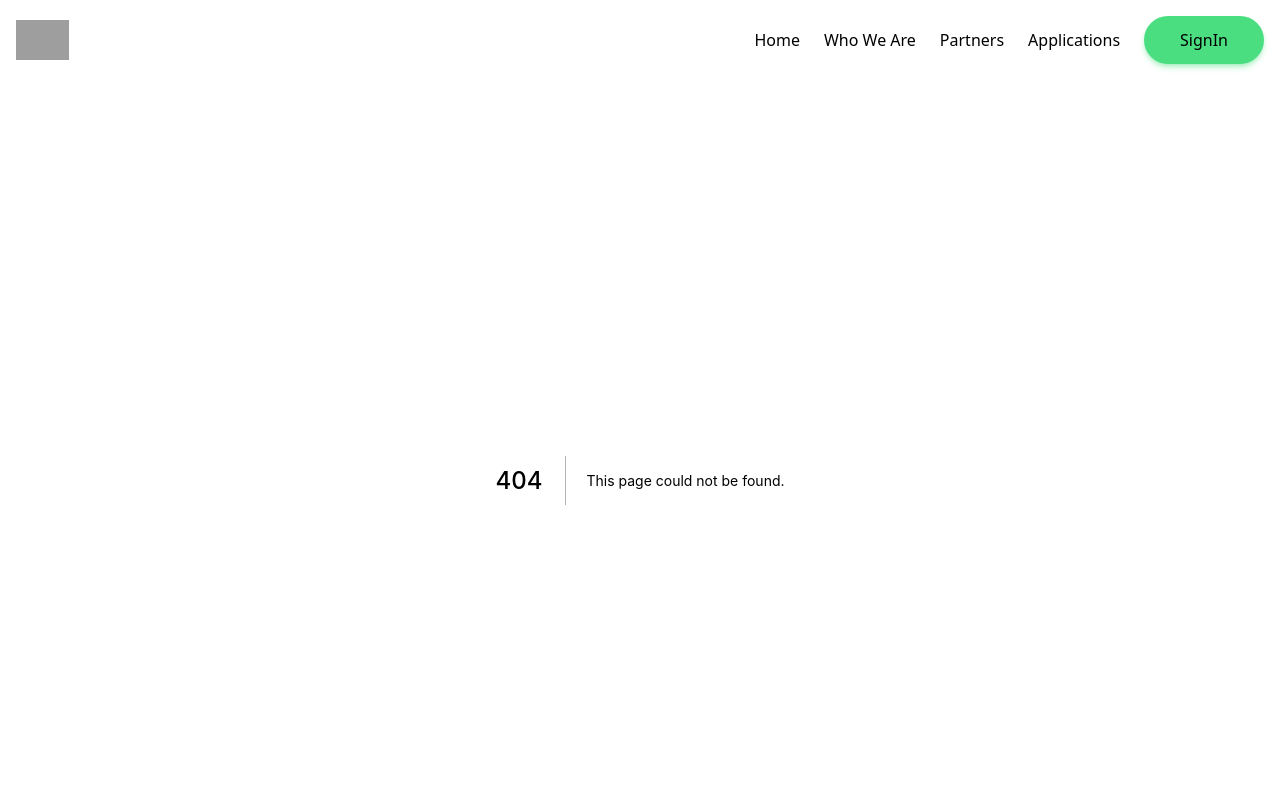
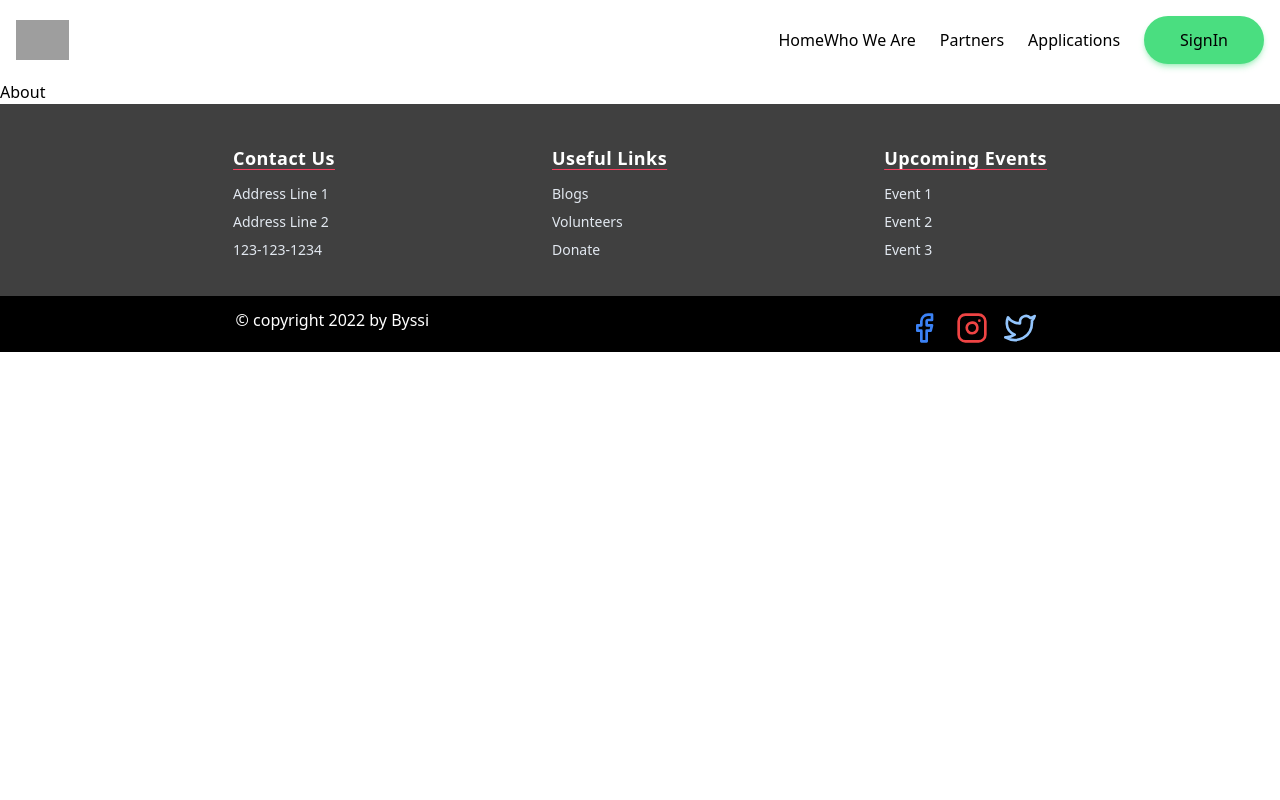
Before and after one commit to YagneshP/byssi, a Next.js app: page /about in a window 1280 px wide. Before the commit this address had no page. Shown: the top 800 px of the page. Built offline with nearby package versions, Linux system fonts and the light colour scheme; grey boxes are pictures that could not be loaded.

Commit message:
Fix : use z-index for navbar and footer for links to work

```diff
--- a/component/Footer/index.js
+++ b/component/Footer/index.js
@@ -2,7 +2,7 @@ import React from "react";
 
 const Footer = () => {
   return (
-    <footer className='flex flex-col text-white'>
+    <footer className='flex flex-col text-white z-10'>
       <section className='main-footer flex flex-col sm:flex-row p-4 justify-evenly bg-neutral-700 text-white'>
         <section className='contact flex flex-col py-4'>
           <h3 className='text-lg underline underline-offset-4 py-2 tracking-wide decoration-auto font-semibold decoration-rose-500'>
@@ -55,13 +55,13 @@ const Footer = () => {
             className='px-2'
           >
             <svg
-              class='h-8 w-8 text-blue-500'
+              className='h-8 w-8 text-blue-500'
               viewBox='0 0 24 24'
               fill='none'
               stroke='currentColor'
-              stroke-width='2'
-              stroke-linecap='round'
-              stroke-linejoin='round'
+              strokeWidth='2'
+              strokeLinecap='round'
+              strokeLinejoin='round'
             >
               {" "}
               <path d='M18 2h-3a5 5 0 0 0-5 5v3H7v4h3v8h4v-8h3l1-4h-4V7a1 1 0 0 1 1-1h3z' />
@@ -73,13 +73,13 @@ const Footer = () => {
             className='px-2'
           >
             <svg
-              class='h-8 w-8 text-red-500 '
+              className='h-8 w-8 text-red-500 '
               viewBox='0 0 24 24'
               fill='none'
               stroke='currentColor'
-              stroke-width='2'
-              stroke-linecap='round'
-              stroke-linejoin='round'
+              strokeWidth='2'
+              strokeLinecap='round'
+              strokeLinejoin='round'
             >
               {" "}
               <rect x='2' y='2' width='20' height='20' rx='5' ry='5' />{" "}
@@ -93,13 +93,13 @@ const Footer = () => {
             className='px-2'
           >
             <svg
-              class='h-8 w-8 text-blue-300'
+              className='h-8 w-8 text-blue-300'
               viewBox='0 0 24 24'
               fill='none'
               stroke='currentColor'
-              stroke-width='2'
-              stroke-linecap='round'
-              stroke-linejoin='round'
+              strokeWidth='2'
+              strokeLinecap='round'
+              strokeLinejoin='round'
             >
               {" "}
               <path d='M23 3a10.9 10.9 0 0 1-3.14 1.53 4.48 4.48 0 0 0-7.86 3v1A10.66 10.66 0 0 1 3 4s-4 9 5 13a11.64 11.64 0 0 1-7 2c9 5 20 0 20-11.5a4.5 4.5 0 0 0-.08-.83A7.72 7.72 0 0 0 23 3z' />
--- a/component/Layout.js
+++ b/component/Layout.js
@@ -6,7 +6,7 @@ const Layout = ({ children }) => {
   return (
     <div className='flex flex-col h-screen'>
       <Navbar />
-      <main className='grow'>{children}</main>
+      {children}
       <Footer />
     </div>
   );
--- a/component/Navbar/index.js
+++ b/component/Navbar/index.js
@@ -1,10 +1,11 @@
+import Link from "next/link";
 import React from "react";
 import Button from "../UI/Button";
 
 const Navbar = () => {
   const [navbarOpen, setNavbarOpen] = React.useState(false);
   return (
-    <nav className='flex flex-row justify-between items-center p-4 bg-white'>
+    <nav className='flex flex-row justify-between items-center p-4 bg-white z-10'>
       <a>
         <img
           className='h-8 w-max sm:h-10'
@@ -13,13 +14,14 @@ const Navbar = () => {
       </a>
       {/* NavLinks shown at sm and bigger */}
       <div className='hidden sm:flex  justify-evenly items-center'>
-        <a
-          href='#'
-          className='font-medium active:text-orange-500 hover:text-rose-600 pr-6'
+        <Link
+          href='/'
+          className='font-medium active:text-orange-500 hover:bg-rose-600 pr-6'
         >
-          Home
-        </a>
-        <a className='font-medium text-black active:text-orange-500 hover:text-rose-600 pr-6'>
+          <a>Home</a>
+        </Link>
+
+        <a href='#' className='font-medium text-black hover:text-rose-600 pr-6'>
           Who We Are
         </a>
         <a className='font-medium text-black hover:text-rose-600  pr-6'>
--- /dev/null
+++ b/pages/about.js
@@ -0,0 +1,7 @@
+import React from "react";
+
+const About = () => {
+  return <div>About</div>;
+};
+
+export default About;
--- a/pages/index.js
+++ b/pages/index.js
@@ -1,19 +1,23 @@
 import Image from "next/image";
+import Link from "next/link";
 import React from "react";
 import backgroundImg from "../public/bgpattern.svg";
-const HomePage = () => {
+const Home = () => {
   return (
-    <section className='pt-4 text-3xl font-bold flex-grow'>
+    <main className='grow'>
+      <section className='pt-4 text-3xl font-bold grow'>
         <h1>Hello world!</h1>
+
         <Image
           src={backgroundImg}
           objectFit='cover'
-        style={{ zIndex: -1 }}
+          className='z-0'
           layout='fill'
           quality={100}
         />
       </section>
+    </main>
   );
 };
 
-export default HomePage;
+export default Home;
```
Lines whose indentation alone changed are shown as unchanged.
